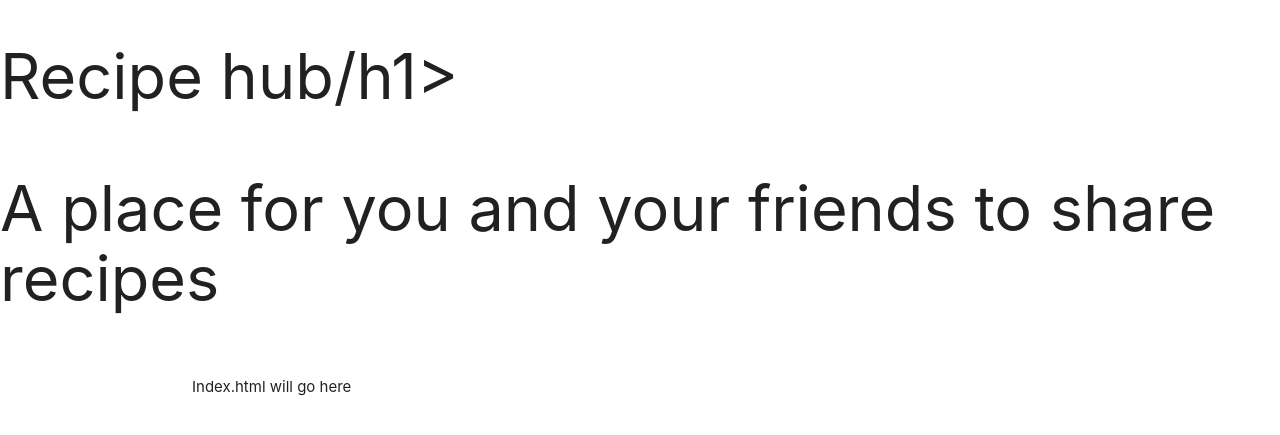
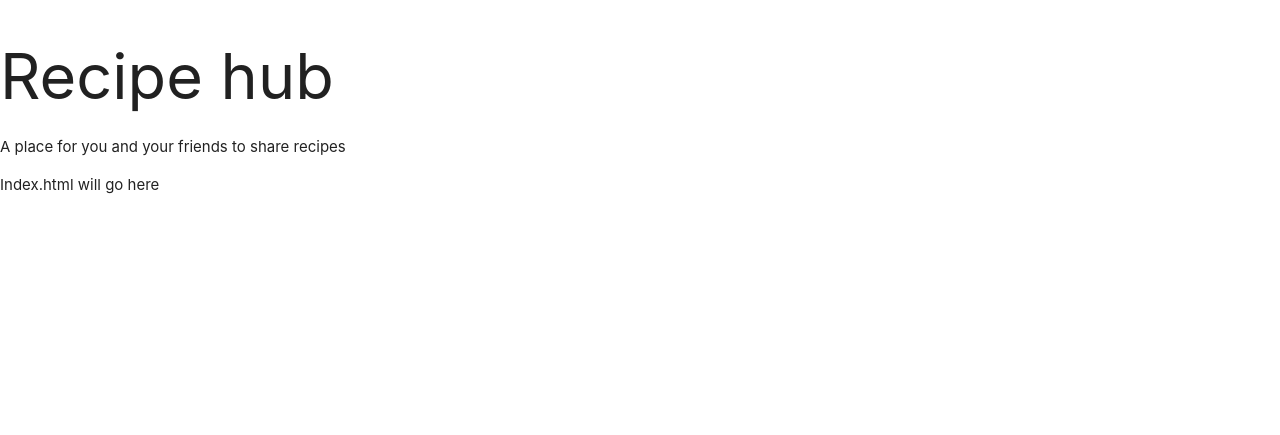
Before and after one commit to Didgerydont/data-centric-milestone-project, a Flask app: page / in a window 1280 px wide. Shown: the top 435 px of the page. Run offline with Flask 2, Linux system fonts and the light colour scheme; some libraries are stand-ins or nearby versions.

Commit message:
committing to hold progress, will return to it

```diff
--- a/templates/base.html
+++ b/templates/base.html
@@ -16,14 +16,13 @@
 
 <body>
     <header>
-        <h1 class="title">Recipe hub/h1>
+        <h1 class="title">Recipe hub</h1>
         <p class="sub-heading">A place for you and your friends to share recipes</p>
         <!-- nav element here -->
     </header>
     <main>
-        <div class="container">
-            {% block content %} {% endblock %}
-        </div>
+        {% block content %} {% endblock %}
+
     </main>
 
 
```
